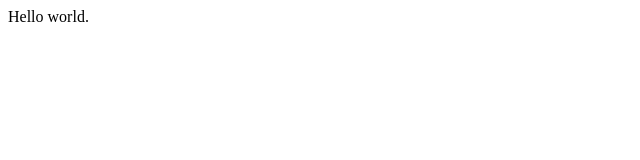
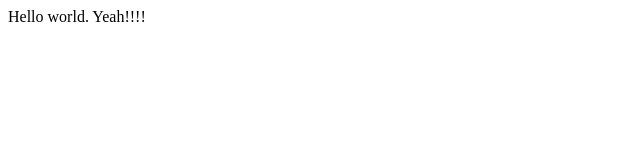
Before and after one commit to soulkorea/FEWD, a plain HTML site: page index.html in a window 1280 px wide. Shown: the full height of the page, 0-640 px from the left. Drawn offline with Linux system fonts and the light colour scheme.

Commit message:
Added text
Yeah

```diff
--- a/index.html
+++ b/index.html
@@ -3,6 +3,6 @@
 	<title>Hello World!</title>
 </head>
 <body>
-	Hello world.
+	Hello world.  Yeah!!!!
 </body>
 </html>
```
